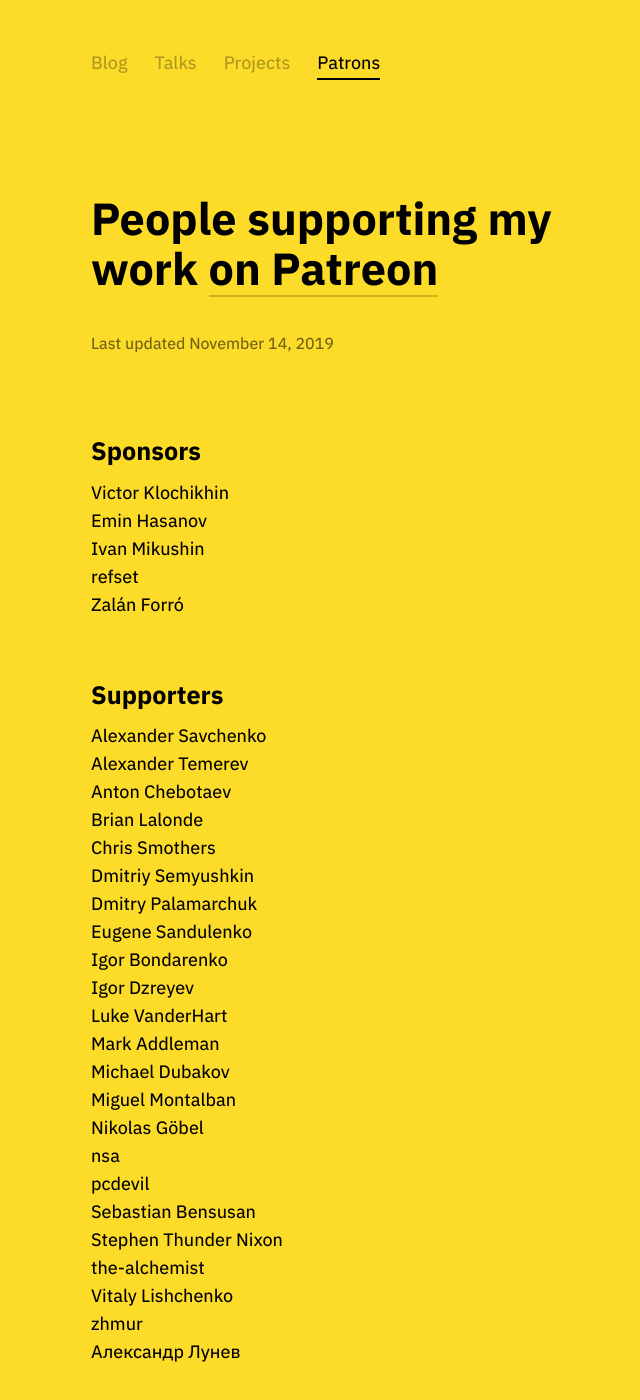
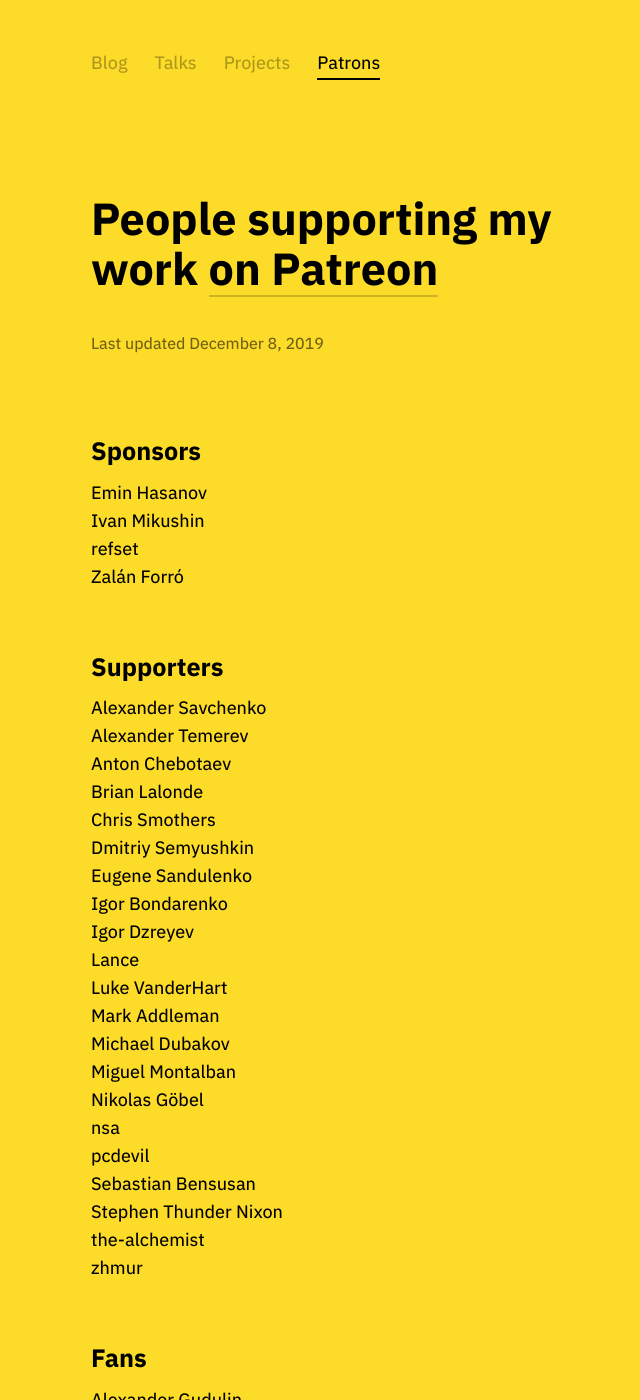
Before and after one commit to tonsky/tonsky.github.io, a Jekyll site: the page built from patrons/index.html, in a window 1280 px wide and 1400 px high. Shown: the whole window, without its empty margins (278-918 px from the left). Built offline with Jekyll 4.4.1, drawn with Linux system fonts in a browser that asks for light colours; some of the changed text lies outside the part shown.

Commit message:
November patrons

```diff
--- a/patrons/index.html
+++ b/patrons/index.html
@@ -17,10 +17,9 @@
 <div class="post">
 
 <h1 class="title">People supporting my work <a href="https://patreon.com/tonsky" target="_blank">on Patreon</a></h1>
-<div class="footer">Last updated November 14, 2019</div>
+<div class="footer">Last updated December 8, 2019</div>
 
 <h2>Sponsors</h2>
-<li>Victor Klochikhin</li>
 <li>Emin Hasanov</li>
 <li>Ivan Mikushin</li>
 <li>refset</li>
@@ -33,10 +32,10 @@
 <li>Brian Lalonde</li>
 <li>Chris Smothers</li>
 <li>Dmitriy Semyushkin</li>
-<li>Dmitry Palamarchuk</li>
 <li>Eugene Sandulenko</li>
 <li>Igor Bondarenko</li>
 <li>Igor Dzreyev</li>
+<li>Lance</li>
 <li>Luke VanderHart</li>
 <li>Mark Addleman</li>
 <li>Michael Dubakov</li>
@@ -47,9 +46,7 @@
 <li>Sebastian Bensusan</li>
 <li>Stephen Thunder Nixon</li>
 <li>the-alchemist</li>
-<li>Vitaly Lishchenko</li>
 <li>zhmur</li>
-<li>Александр Лунев</li>
 
 <h2>Fans</h2>
 <li>Alexander Gudulin</li>
```
Also changed, not shown: other parts of patrons/index.html (+2 -2 lines).
